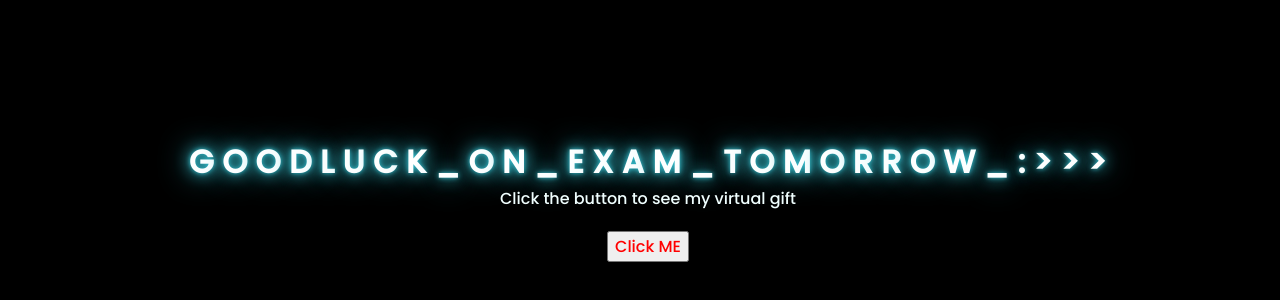
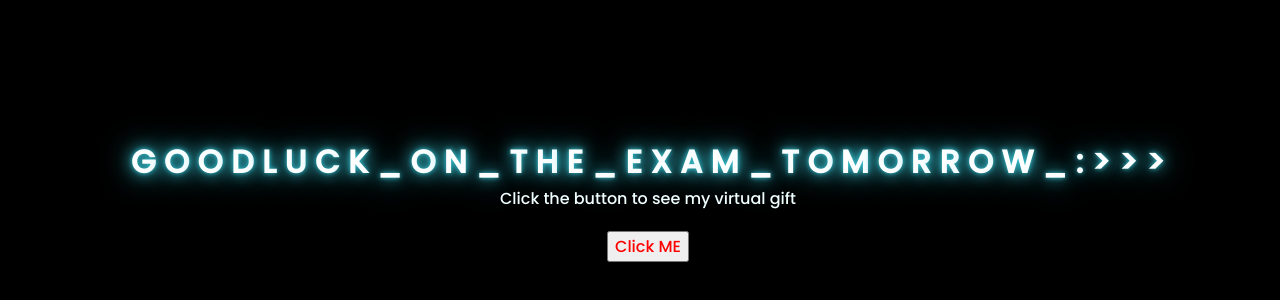
Before and after one commit to foryoukasewhynot/foryoukasewhynot.github.io, a plain HTML site: page index.html in a window 1280 px wide. Shown: the part 208-508 px from the top of the page. Drawn offline with Linux system fonts and the light colour scheme.

Commit message:
Update index.html

```diff
--- a/index.html
+++ b/index.html
@@ -21,6 +21,10 @@
         <span>_</span>
         <span>O</span>
         <span>N</span>
+        <span>_</span>
+        <span>T</span>
+        <span>H</span>
+        <span>E</span>
         <span>_</span>
         <span>E</span>
         <span>X</span>
```
